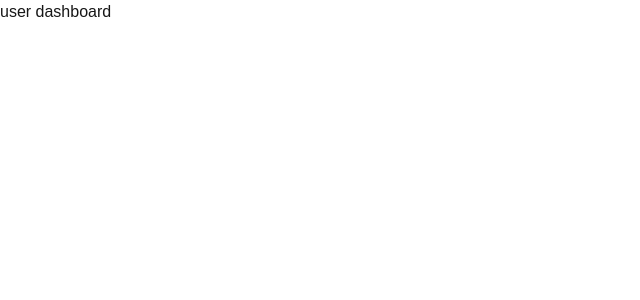
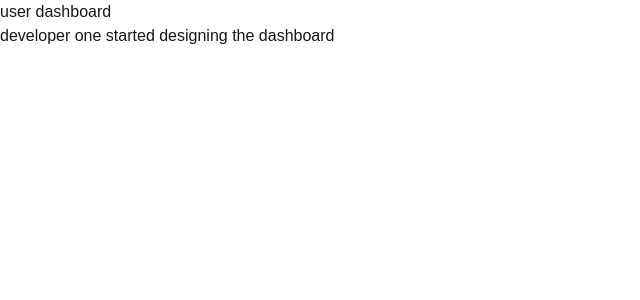
Before and after one commit to dattatray-gatkal/gitpracticenextapplication, a Next.js app in the folder gitpracticenextapplication/: page /dashboard in a window 1280 px wide. Shown: the top 300 px of the page, without its empty margins (0-640 px from the left). Built offline with nearby package versions, Linux system fonts and the light colour scheme.

Commit message:
started dashboard designing

```diff
--- a/gitpracticenextapplication/src/app/dashboard/page.tsx
+++ b/gitpracticenextapplication/src/app/dashboard/page.tsx
@@ -4,6 +4,7 @@ const page = () => {
   return (
     <div>
       <h1>user dashboard</h1>
+      <h1>developer one started designing the dashboard</h1>
     </div>
   );
 };
```
